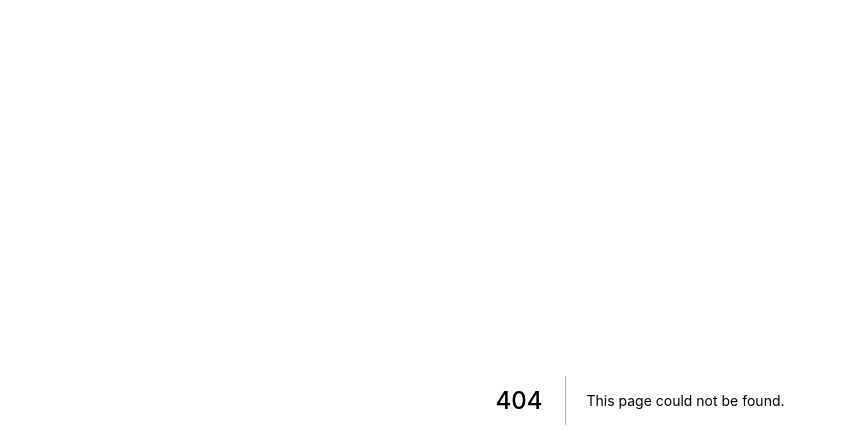
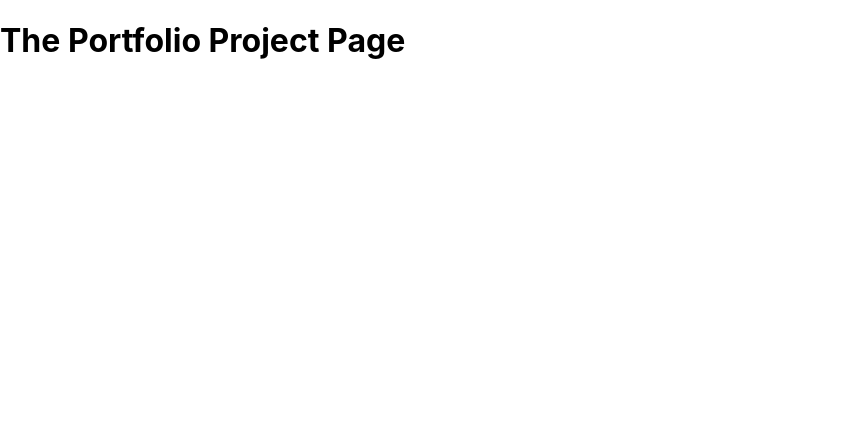
Before and after one commit to acstorres/next-app, a Next.js app: page /portfolio/1 in a window 1280 px wide. Before the commit this address had no page. Shown: the top 448 px of the page, without its empty margins (0-846 px from the left). Built offline with nearby package versions, Linux system fonts and the light colour scheme.

Commit message:
adding dynamic paths and routes

```diff
--- /dev/null
+++ b/pages/portfolio/[projectid].js
@@ -0,0 +1,14 @@
+import { route } from 'next/dist/next-server/server/router';
+import {useRouter } from 'next/router'
+
+function PortfolioProjectPage() {
+    const router = useRouter();
+
+    console.log(router.pathname);
+    console.log(router.query);
+
+    return <div>
+        <h1>The Portfolio Project Page</h1>
+    </div>
+}
+export default PortfolioProjectPage;
```
